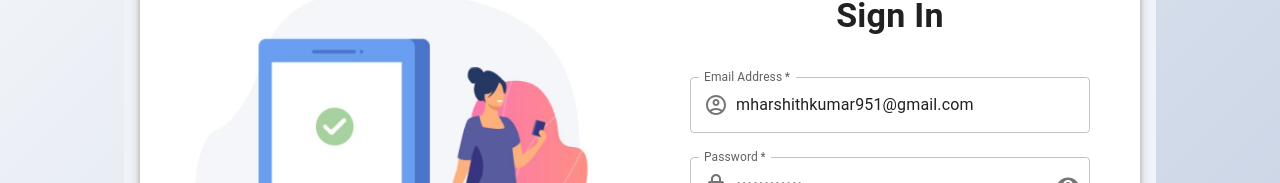
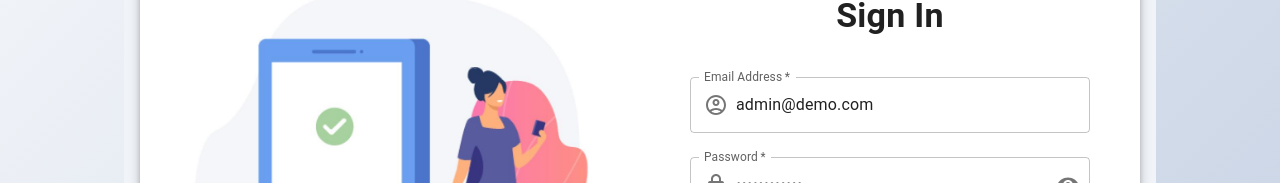
Before and after one commit to Harshithk951/To-Do-Full-Stack, a React (Create React App) app: page /login in a window 1280 px wide. Shown: the part 221-404 px from the top of the page. Built offline with nearby package versions, Linux system fonts and the light colour scheme; the HTML template or start-up script is replaced by a standard one.

Commit message:
fix: Correct auto-fill email to match demo user

```diff
--- a/src/components/Login.js
+++ b/src/components/Login.js
@@ -18,7 +18,7 @@ import { toast } from 'react-toastify';
 const illustrationPath = '/login-illustration.png';
 
 const Login = () => {
-  const [email, setEmail] = useState('mharshithkumar951@gmail.com');
+  const [email, setEmail] = useState('admin@demo.com');
   const [password, setPassword] = useState('demopassword');
   const [rememberMe, setRememberMe] = useState(true);
   const [showPassword, setShowPassword] = useState(false);
```
